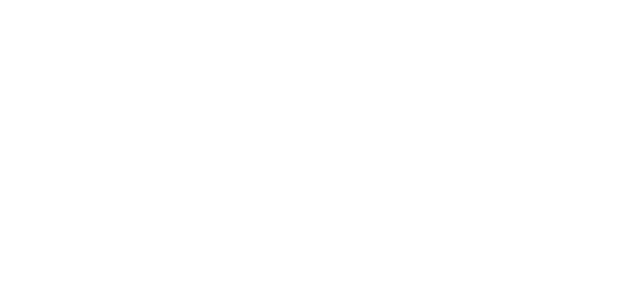
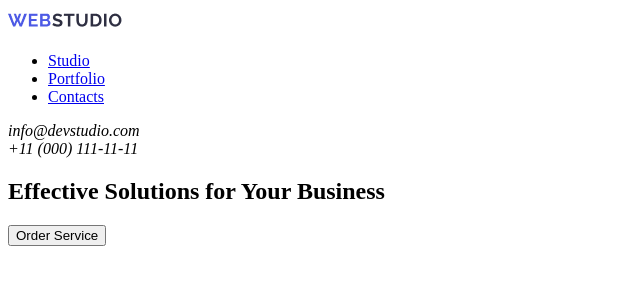
Before and after one commit to AndriiPavlenko626/goit-markup-hw-01, a plain HTML site: page index.html in a window 1280 px wide. Shown: the whole page, without its empty margins (0-640 px from the left). Drawn offline with Linux system fonts and the light colour scheme.

Commit message:
index.html

```diff
--- a/index.html
+++ b/index.html
@@ -3,9 +3,43 @@
 <head>
     <meta charset="UTF-8">
     <meta name="viewport" content="width=device-width, initial-scale=1.0">
-    <title>Document</title>
-</head>
+    <title>WebStudio</title>
+
+    </head>
 <body>
-
+    <!-- Header section -->
+    <header>
+         <nav>
+         <a href="./index.html">
+         <img src="./images/Logo.png" alt="" />
+         </a>
+         <ul>
+         <li>
+            <a href="#">Studio</a>
+        </li>
+        <li>
+            <a href="#">Portfolio</a>
+        </li>
+        <li>
+            <a href="#">Contacts</a>
+        </li>
+            </ul>
+         </nav>
+         <address>
+         info@devstudio.com <br />
+         +11 (000) 111-11-11 <br />
+         </address>
+    </header>
+<main>
+    <section>
+        <h1>Effective Solutions
+        for Your Business</h1>
+        <button>Order Service</button>
+    </section>
+    <section></section>
+    <section></section>
+</main>
+    <footer></footer>
 </body>
 </html>
+<!--  -->
```
Also changed, not shown: images/Logo.png (added).
